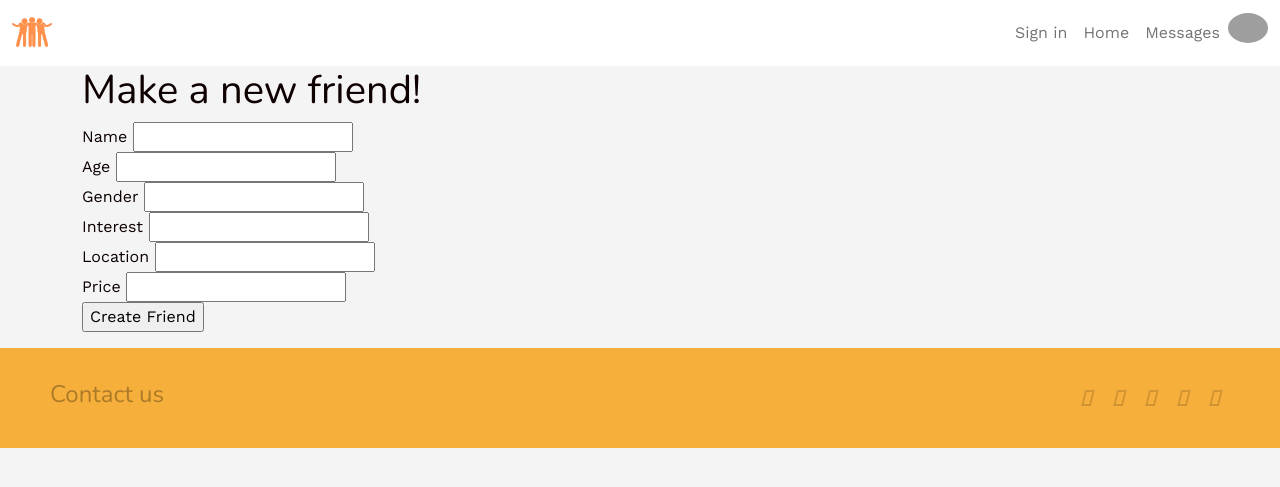
After one commit to NazgulZhuzumova/RentAfriend1, a Rails app: page /friends/new in a window 1280 px wide. The commit adds this page. Shown: the top 487 px of the page. Run offline with Rails 7, Linux system fonts and the light colour scheme; style sheets or scripts are compiled from the project's sources; some libraries are stand-ins or nearby versions; grey boxes are pictures that could not be loaded.

Commit message:
created the show page and added a sign in button to the header. Also made the new and create functions work

```diff
--- a/app/controllers/friends_controller.rb
+++ b/app/controllers/friends_controller.rb
@@ -2,6 +2,16 @@ class FriendsController < ApplicationController
 
   def new
     @friend = Friend.new
+  end
+
+  def create
+    @friend = Friend.new(friend_params)
+    @friend.user = current_user
+    if @friend.save
+      redirect_to @friend, notice: "Made a new friend! :)"
+    else
+      render :new
+    end
   end
 
   def show
@@ -11,4 +21,10 @@ class FriendsController < ApplicationController
   def index
     @friends = Friend.all
   end
+
+  private
+
+  def friend_params
+    params.require(:friend).permit(:name, :age, :location, :gender, :price)
+  end
 end
--- a/app/models/user.rb
+++ b/app/models/user.rb
@@ -3,10 +3,10 @@ class User < ApplicationRecord
   # :confirmable, :lockable, :timeoutable, :trackable and :omniauthable
   devise :database_authenticatable, :registerable,
          :recoverable, :rememberable, :validatable
-  validates :name, presence: true, uniqueness: true
+  # validates :name, presence: true, uniqueness: true
   validates :password, presence: true
   validates :email, presence: true, format: { with: /\A[^@\s]+@[^@\s]+\z/ }
-  validates :bio, presence: true
+  # validates :bio, presence: true
   has_many :bookings
   has_many :friends, dependent: :destroy
 end
--- a/app/views/friends/index.html.erb
+++ b/app/views/friends/index.html.erb
@@ -1,4 +1,7 @@
 <h1>There are <%= Friend.count %> Friends Available Now</h1>
+
+<%= link_to "Make a new friend!", new_friend_path %>
+
 <ol>
   <% @friends.each do |friend| %>
   <li> <%= link_to friend.name, friend_path(friend) %></li>
--- /dev/null
+++ b/app/views/friends/new.html.erb
@@ -0,0 +1,23 @@
+<h1> Make a new friend! </h1>
+
+<%= simple_form_for(@friend) do |f| %>
+  <%= f.label :name %>
+  <%= f.text_field :name %>
+  <br>
+  <%= f.label :age %>
+  <%= f.text_field :age %>
+  <br>
+  <%= f.label :gender %>
+  <%= f.text_field :gender %>
+  <br>
+  <%= f.label :interest %>
+  <%= f.text_field :interest %>
+  <br>
+  <%= f.label :location %>
+  <%= f.text_field :location %>
+  <br>
+  <%= f.label :price %>
+  <%= f.text_field :price %>
+  <br>
+  <%= f.submit %>
+  <% end %>
--- a/app/views/pages/home.html.erb
+++ b/app/views/pages/home.html.erb
@@ -2,8 +2,8 @@
 <div class="banner" style="background-image: linear-gradient(rgba(0,0,0,0.4),rgba(0,0,0,0.4)), url(https://i.pinimg.com/originals/c9/57/2d/c9572d639f6de195651035bb779cfc07.jpg);">
   <div class="container">
     <h1>Do you want to find <strong>a new friend?</strong></h1>
-    <p>Give a boost to you social live!</p>
-    <%= link_to "Book now", "friends_path", class: "btn btn-flat" %>
+    <p>Boost your social life!</p>
+    <%= link_to "Book now", friends_path, class: "btn btn-flat" %>
   </div>
 </div>
 
--- a/app/views/shared/_navbar.html.erb
+++ b/app/views/shared/_navbar.html.erb
@@ -1,8 +1,8 @@
 <div class="navbar navbar-expand-sm navbar-light navbar-lewagon">
   <div class="container-fluid">
-    <a class="navbar-brand" href="#">
+    <a class="navbar-brand" href="/friends">
    <%= image_tag "logo.png" %>
-</a>
+  </a>
     <button class="navbar-toggler" type="button" data-bs-toggle="collapse" data-bs-target="#navbarSupportedContent" aria-controls="navbarSupportedContent" aria-expanded="false" aria-label="Toggle navigation">
       <span class="navbar-toggler-icon"></span>
     </button>
@@ -10,7 +10,10 @@
     <div class="collapse navbar-collapse" id="navbarSupportedContent">
       <ul class="navbar-nav me-auto">
           <li class="nav-item active">
-            <a class="nav-link" href="#">Home</a>
+            <a class="nav-link" href="/users/sign_in">Sign in</a>
+          </li>
+          <li class="nav-item active">
+            <a class="nav-link" href="/">Home</a>
           </li>
           <li class="nav-item">
             <a class="nav-link" href="#">Messages</a>
```
